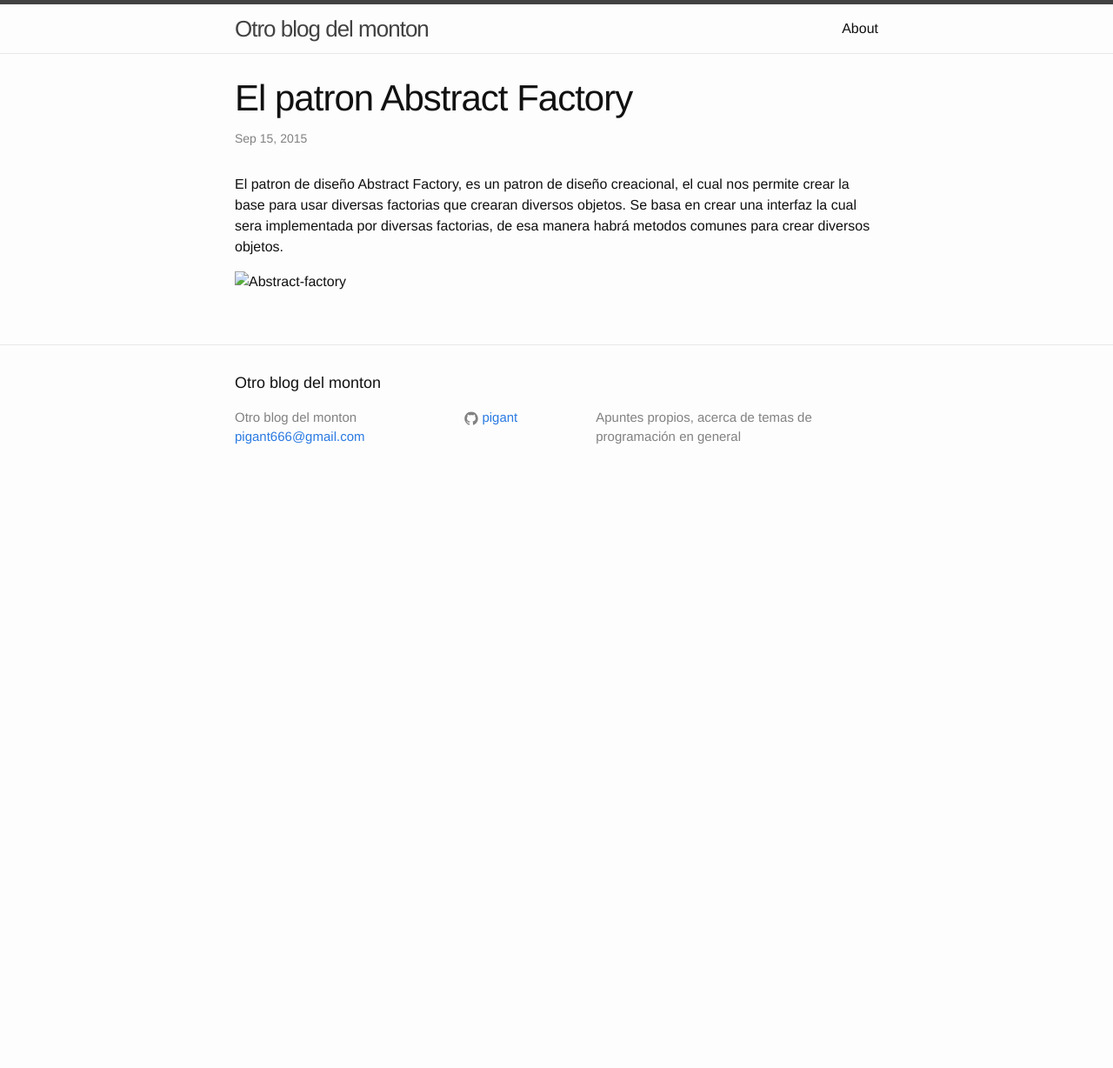
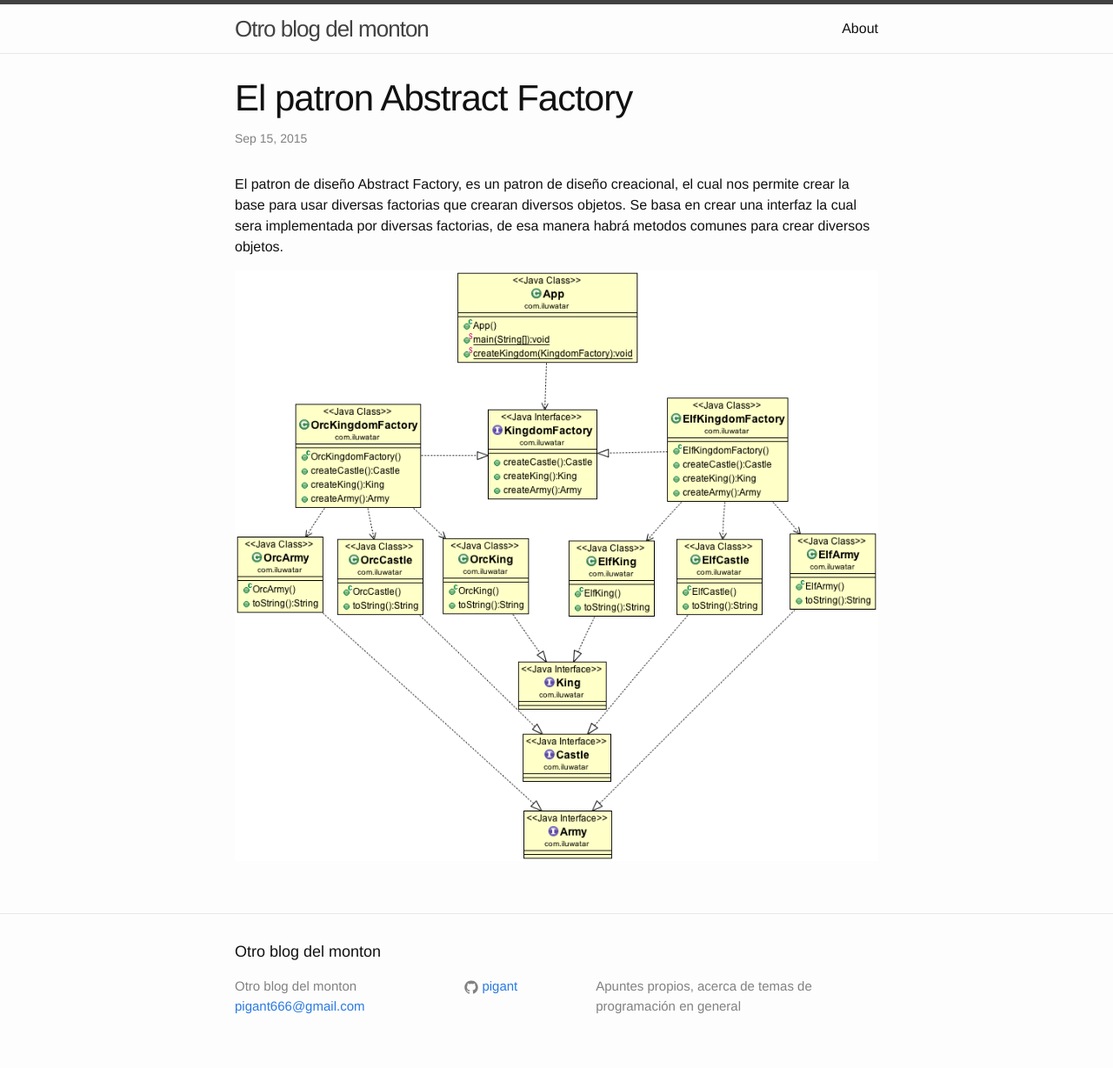
Before and after one commit to pigant/pigant.github.io, a Jekyll site: the page built from _posts/2015-09-15-Abstract-factory.markdown, in a window 1280 px wide. Shown: the whole page at 87% size. Built offline with Jekyll 4.4.1, drawn with Linux system fonts in a browser that asks for light colours; before the commit the page ends 900 px from its top, so only the background shows below that.

Commit message:
Agregado http al url de github

```diff
--- a/_config.yml
+++ b/_config.yml
@@ -4,7 +4,7 @@
 description: > # this means to ignore newlines until "baseurl:"
   Apuntes propios, acerca de temas de programación en general
 baseurl: "" # the subpath of your site, e.g. /blog/
-url: "pigant.github.io" # the base hostname & protocol for your site
+url: "http://pigant.github.io" # the base hostname & protocol for your site
 #url: "http://localhost:4000" # the base hostname & protocol for your site
 #twitter_username: none
 github_username:  pigant
--- a/index.html
+++ b/index.html
@@ -8,7 +8,7 @@
 
   <ul class="post-list">
     {% for post in site.posts %}
-    {% if post.hidde != 1 %}
+    {% if post.hide != 1 %}
       <li>
         <span class="post-meta">{{ post.date | date: "%b %-d, %Y" }}</span>
 
```
